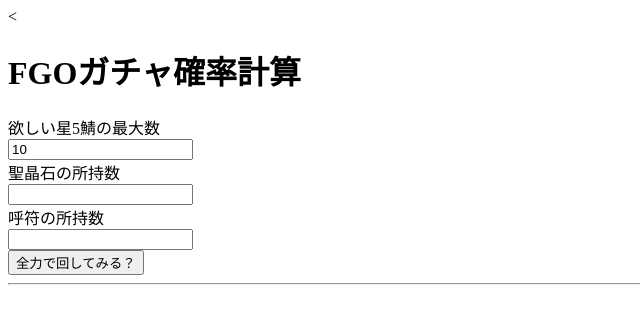
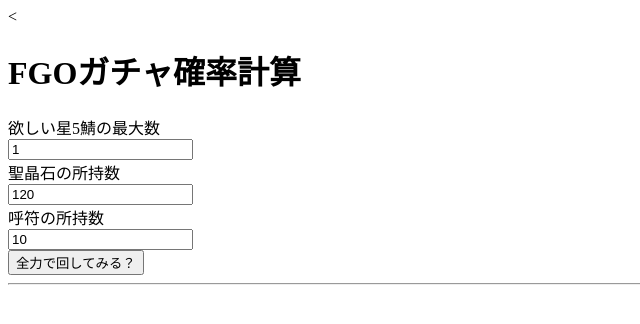
Before and after one commit to tsubobo/fgoprobability, a plain HTML site: page index.html in a window 1280 px wide. Shown: the full height of the page, 0-640 px from the left. Drawn offline with Linux system fonts and the light colour scheme.

Commit message:
Update index.html

```diff
--- a/index.html
+++ b/index.html
@@ -10,11 +10,11 @@
     <<h1>FGOガチャ確率計算</h1>
       <form name="form1" id="id_form1" action="">
         <div>欲しい星5鯖の最大数</div>
-        <input name="textBox1" id="id_textBox1" type="text" value="10" placeholder="欲しい数"/><br>
+        <input name="textBox1" id="id_textBox1" type="text" value="1" /><br>
         <div>聖晶石の所持数</div>
-        <input name="textBox2" id="id_textBox2" type="text" value="" /><br>
+        <input name="textBox2" id="id_textBox2" type="text" value="120" /><br>
         <div>呼符の所持数</div>
-        <input name="textBox3" id="id_textBox3" type="text" value="" /><br>
+        <input name="textBox3" id="id_textBox3" type="text" value="10" /><br>
         <input type="button" value="全力で回してみる？" onclick="probability_calc();" />
       </form>
       <hr/>
```
